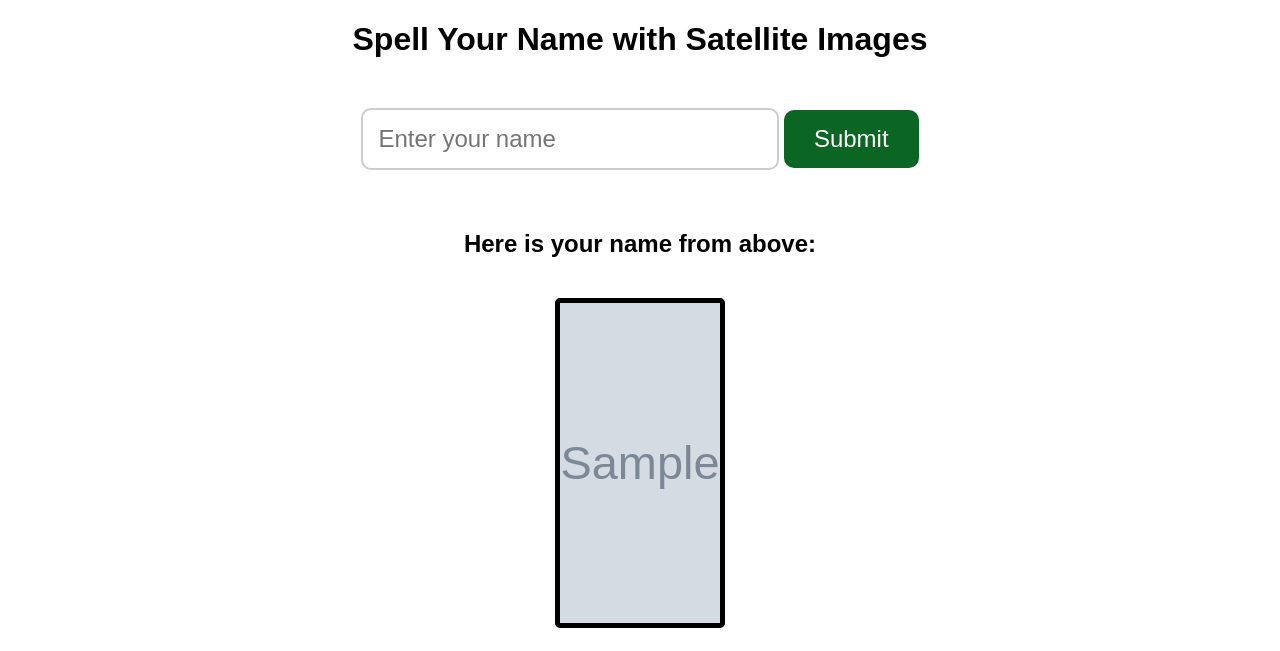
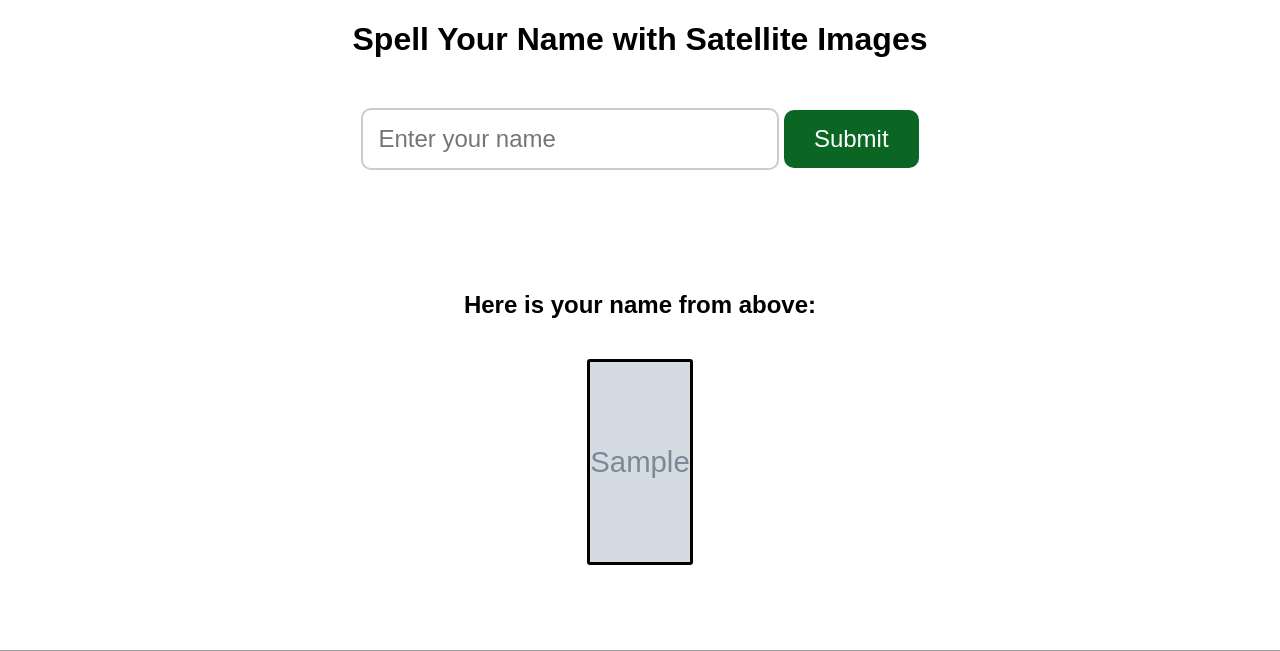
Before and after one commit to PatFrdnnd/sentname, a Flask app: template templates/index.html in a window 1280 px wide. Shown: the top 651 px of the page. Run offline with Flask 3, Linux system fonts and the light colour scheme; the template is opened without the code that fills it: most values are stand-ins (such as "Sample title", 1, 10 or a date in 2020); grey boxes marked "Sample" are stand-in pictures; grey boxes are pictures that could not be loaded.

Commit message:
Update index.html

```diff
--- a/templates/index.html
+++ b/templates/index.html
@@ -44,10 +44,10 @@
 
         /* Style the images after submission */
         .name-images img {
-            width: 160px;
-            height: 320px;
-            border: 5px solid black; /* Add a black border */
-            border-radius: 5px; /* Optional: Add rounded corners if desired */
+            width: 100px;
+            height: 200px;
+            border: 3px solid black; /* Add a black border */
+            border-radius: 3px; /* Optional: Add rounded corners if desired */
             margin: 20px;
         }
 
```
